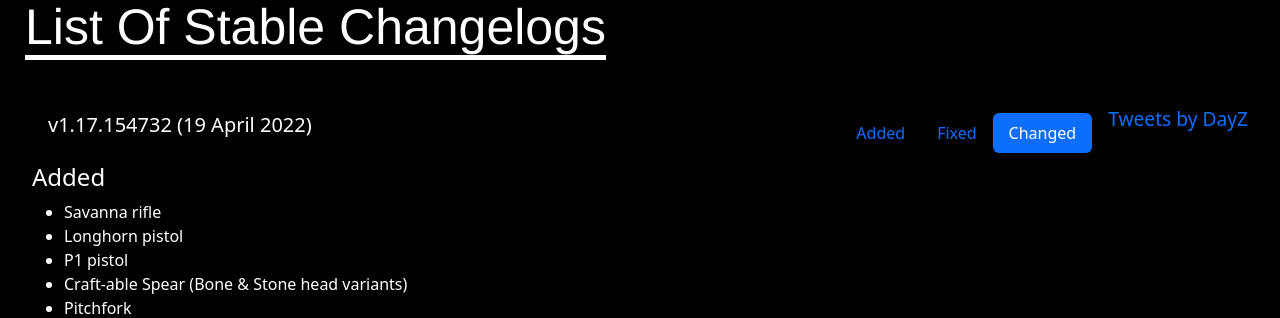
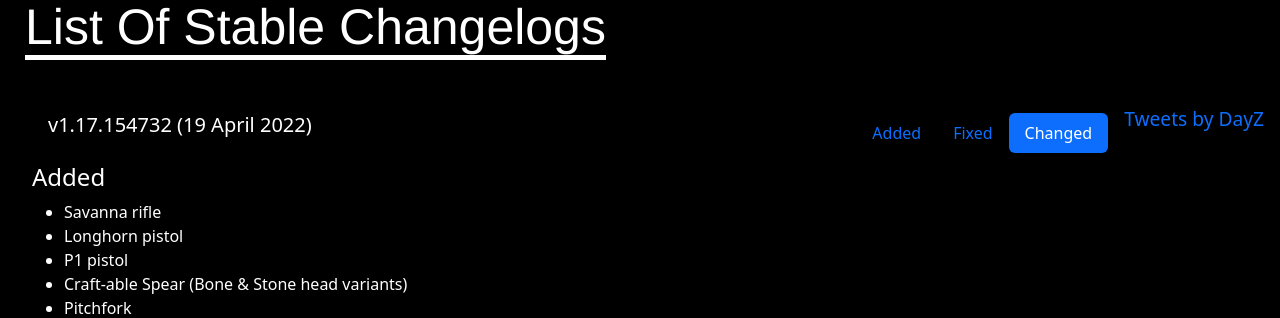
Before and after one commit to jamesdexster/fullstack_project_inno, a Flask app: page /updates in a window 1280 px wide. Shown: the part 126-444 px from the top of the page. Run offline with Flask 2, Linux system fonts and the light colour scheme; some libraries are stand-ins or nearby versions.

Commit message:
updates videos layout, 404 error

```diff
--- a/static/main.css
+++ b/static/main.css
@@ -111,7 +111,7 @@ footer p {
     float: right;
     margin-top: 1em;
     margin-bottom: 2em;
-    margin-right: 2em;
+    margin-right: 1em;
 }
 
 .updates-title container {
--- a/templates/videos.html
+++ b/templates/videos.html
@@ -21,6 +21,7 @@
           <h5 class="card-title">All DayZ 1.18 Changes | New Items, Craftables & Updated Mechanics</h5>
           <br>
           <p class="t-card-text">DayZ 1.18 has a lot of changes in this update that are not in the patch notes for what's new in 1.18.</p>
+          <br>
           <br>
         </div>
       </div>
```
